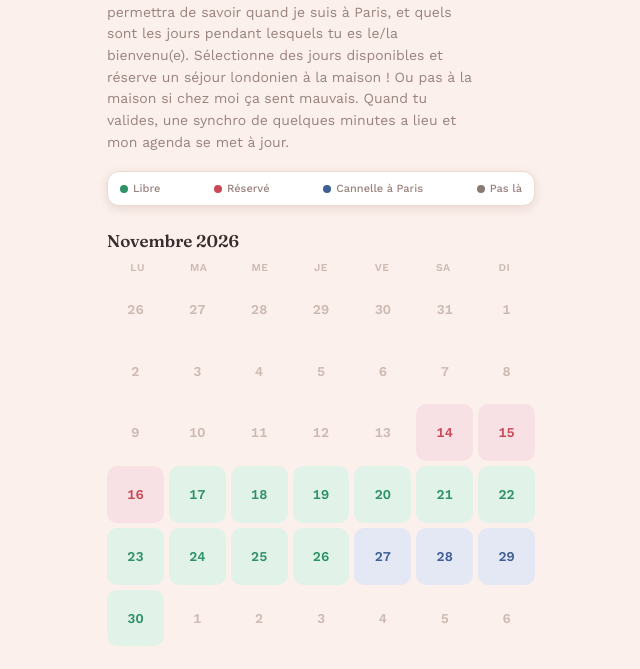
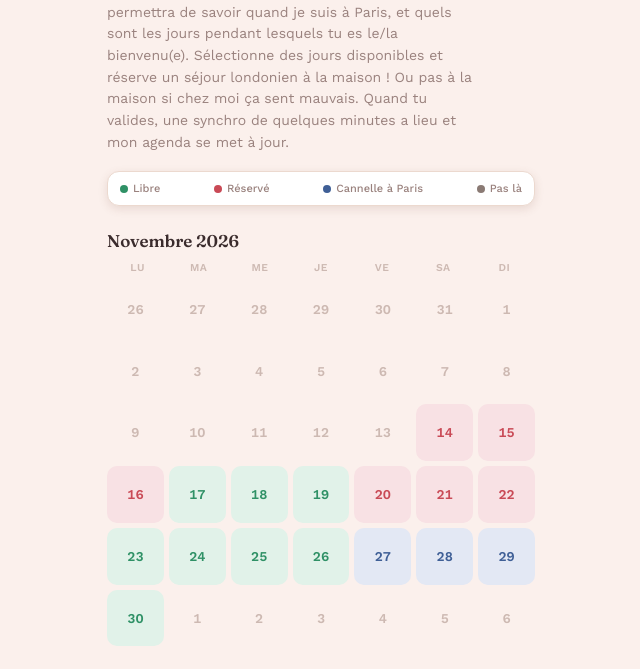
Before and after one commit to knlpsl/agenda, a plain HTML site: page index.html in a window 1280 px wide. Shown: the part 105-774 px from the top of the page, without its empty margins (319-959 px from the left). Drawn offline with nearby package versions, Linux system fonts and the light colour scheme.

Commit message:
Sync agenda: lundi 7 septembre 2026

```diff
--- a/index.html
+++ b/index.html
@@ -424,7 +424,7 @@
       const WINDOW_END = "2028-02-14";
       const PARIS_RANGES = [["2026-11-27","2026-11-29"],["2026-12-04","2026-12-06"],["2026-12-24","2027-01-02"],["2027-01-14","2027-01-17"],["2027-01-22","2027-01-24"],["2027-02-26","2027-02-28"],["2027-03-25","2027-03-29"],["2027-04-16","2027-04-18"],["2027-04-30","2027-05-03"],["2027-05-27","2027-05-31"],["2027-07-01","2027-07-04"]];
       const OFF_RANGES = [["2027-02-19","2027-02-19"]];
-      const BOOKINGS = [{"name":"Anna","start":"2026-11-14","end":"2026-11-16"},{"name":"Thaïs","start":"2027-01-09","end":"2027-01-10"}];
+      const BOOKINGS = [{"name":"Anna","start":"2026-11-14","end":"2026-11-16"},{"name":"Soso","start":"2026-11-20","end":"2026-11-22"},{"name":"Thaïs","start":"2027-01-09","end":"2027-01-10"}];
       <!-- DATA_END -->
 </script>
 
```
